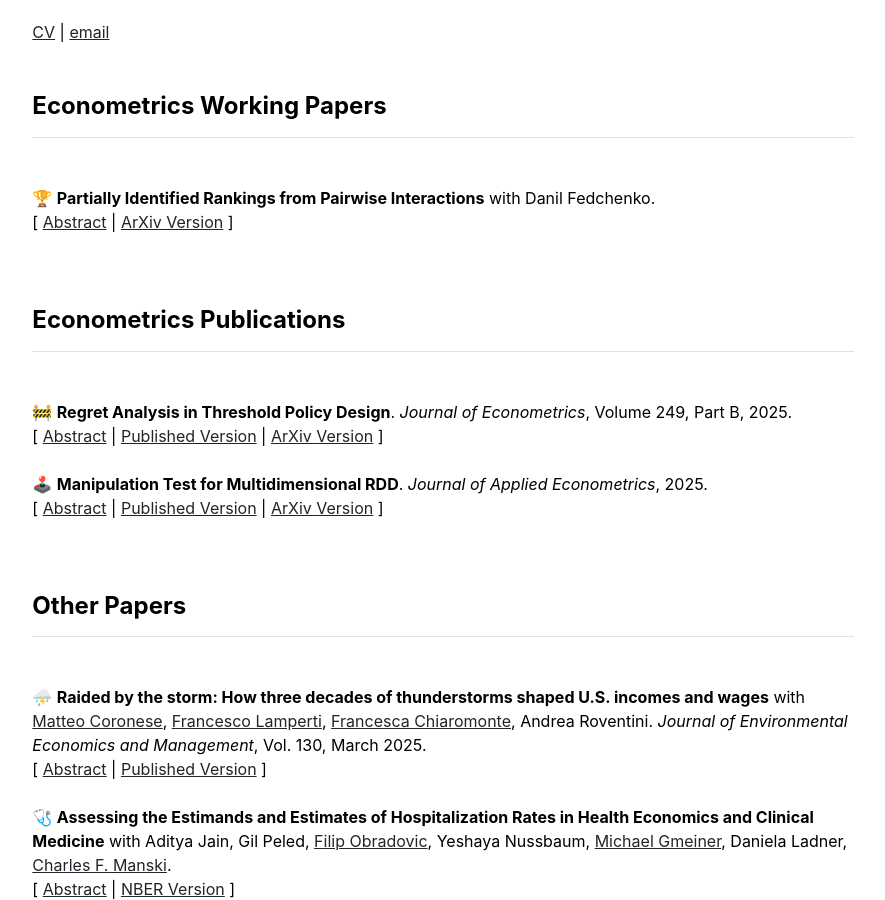
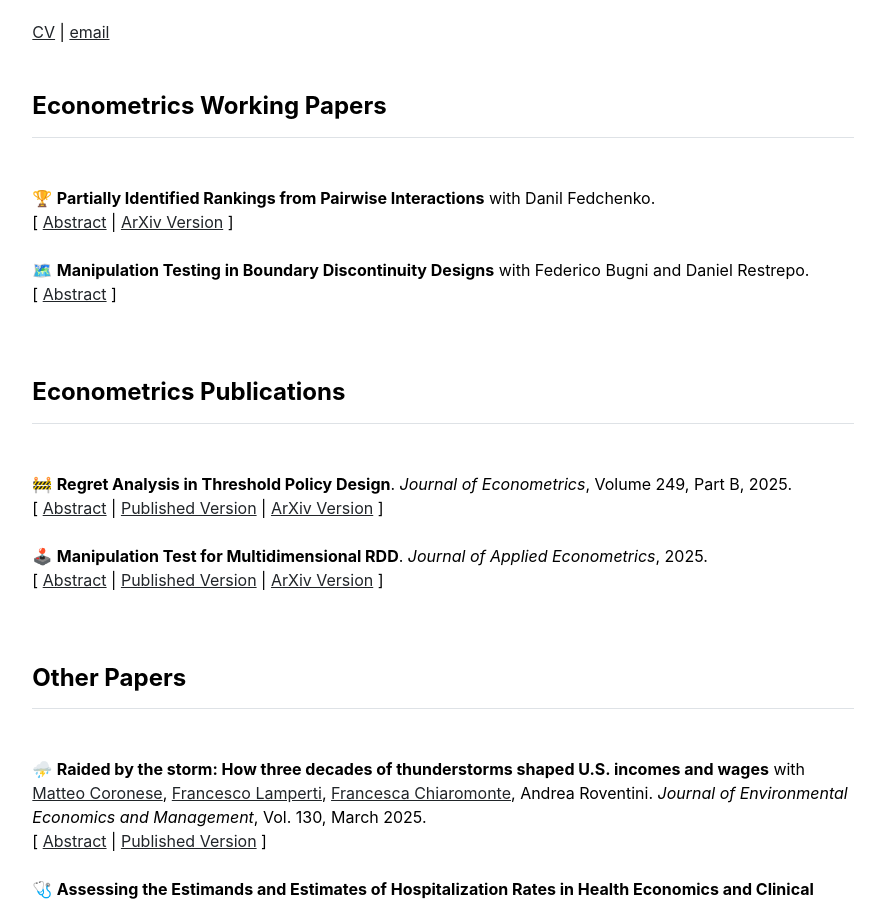
Before and after one commit to fedecrp/fedecrp.github.io, a Jekyll site: the page built from index.md, in a window 1280 px wide and 900 px high, scrolled down 501 px. Shown: the whole window, without its empty margins (197-1082 px from the left). Built offline with Jekyll 4.4.1, drawn with Linux system fonts in a browser that asks for light colours.

Commit message:
Update working_papers.html

```diff
--- a/_includes/working_papers.html
+++ b/_includes/working_papers.html
@@ -4,9 +4,6 @@
     <ul class="working_paper list-unstyled">
 
       <!-- First working paper -->
-
-
-      <!-- Second working paper -->
       <li class="mb-4">
         <div>
           <span class="paper-icon" role="img" aria-label="chart">🏆</span>
@@ -27,6 +24,25 @@
         </div>
       </li>
 
+      <!-- Second working paper -->
+      <li class="mb-4">
+        <div>
+          <span class="paper-icon" role="img" aria-label="chart">🗺️</span>
+          <strong>Manipulation Testing in Boundary Discontinuity Designs</strong> with Federico Bugni and Daniel Restrepo.
+        </div>
+        <div>
+          [
+          <a href="#" class="abstract-toggle" data-target="absbdd"
+             style="text-decoration: underline; color: #007bff;">Abstract</a>
+          ]
+        </div>
+        <div id="absbdd" class="abstract-content mt-2" style="display: none; text-align: justify;">
+          <p>
+          We propose a new manipulation test for a Boundary Discontinuity Design, i.e., an RDD with a d-dimensional running variable. Our approach avoids multivariate density estimation and builds on the intuition that, without manipulation, treated and control units should occur with equal frequency near almost all boundary points. We establish the asymptotic validity of our test under suitable conditions. We assess the finite-sample performance of the test through Monte Carlo simulations and illustrate its usefulness in three empirical applications.
+          </p>
+        </div>
+      </li>
+
     </ul>
   </div>
 </div>
```
